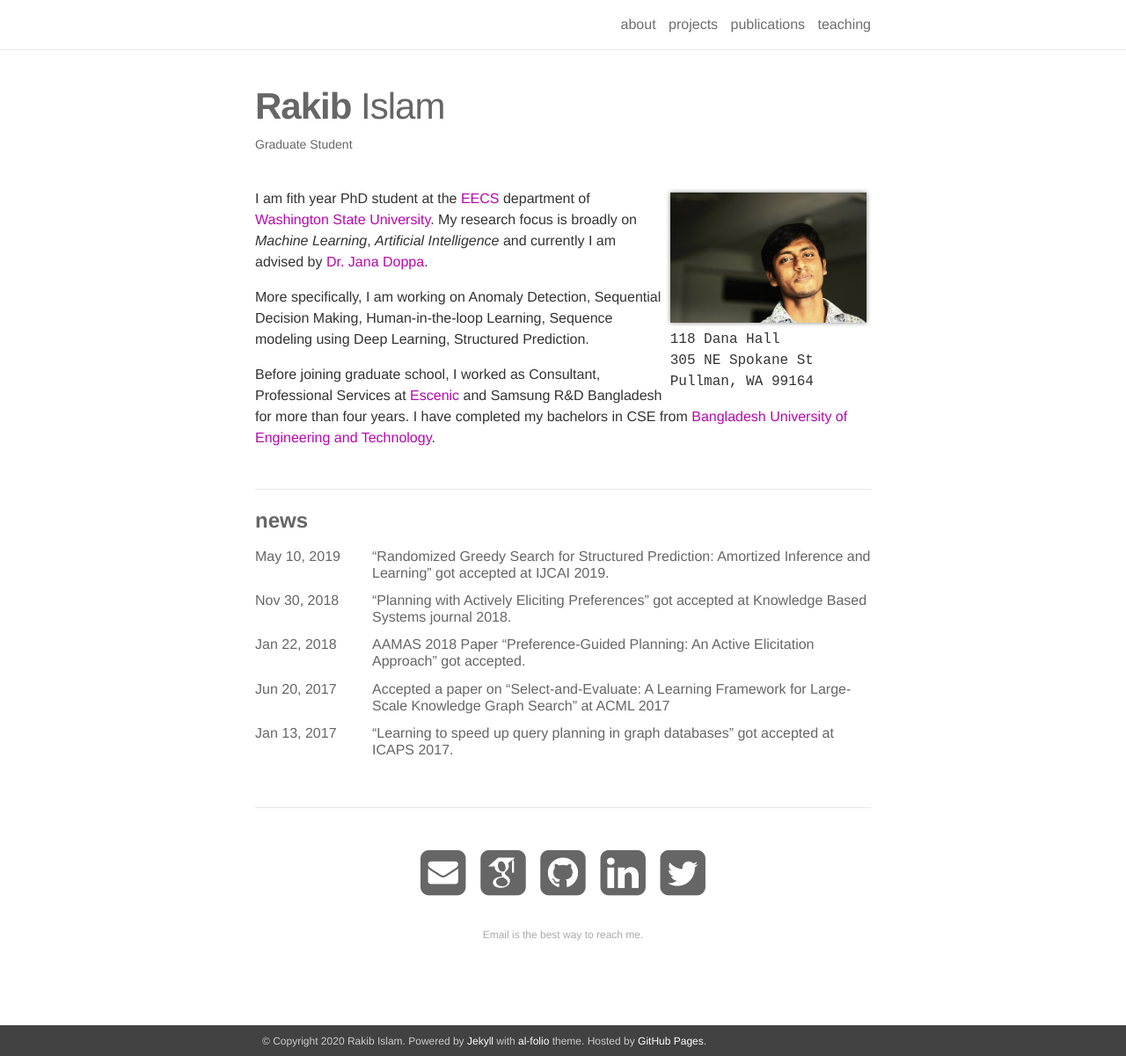
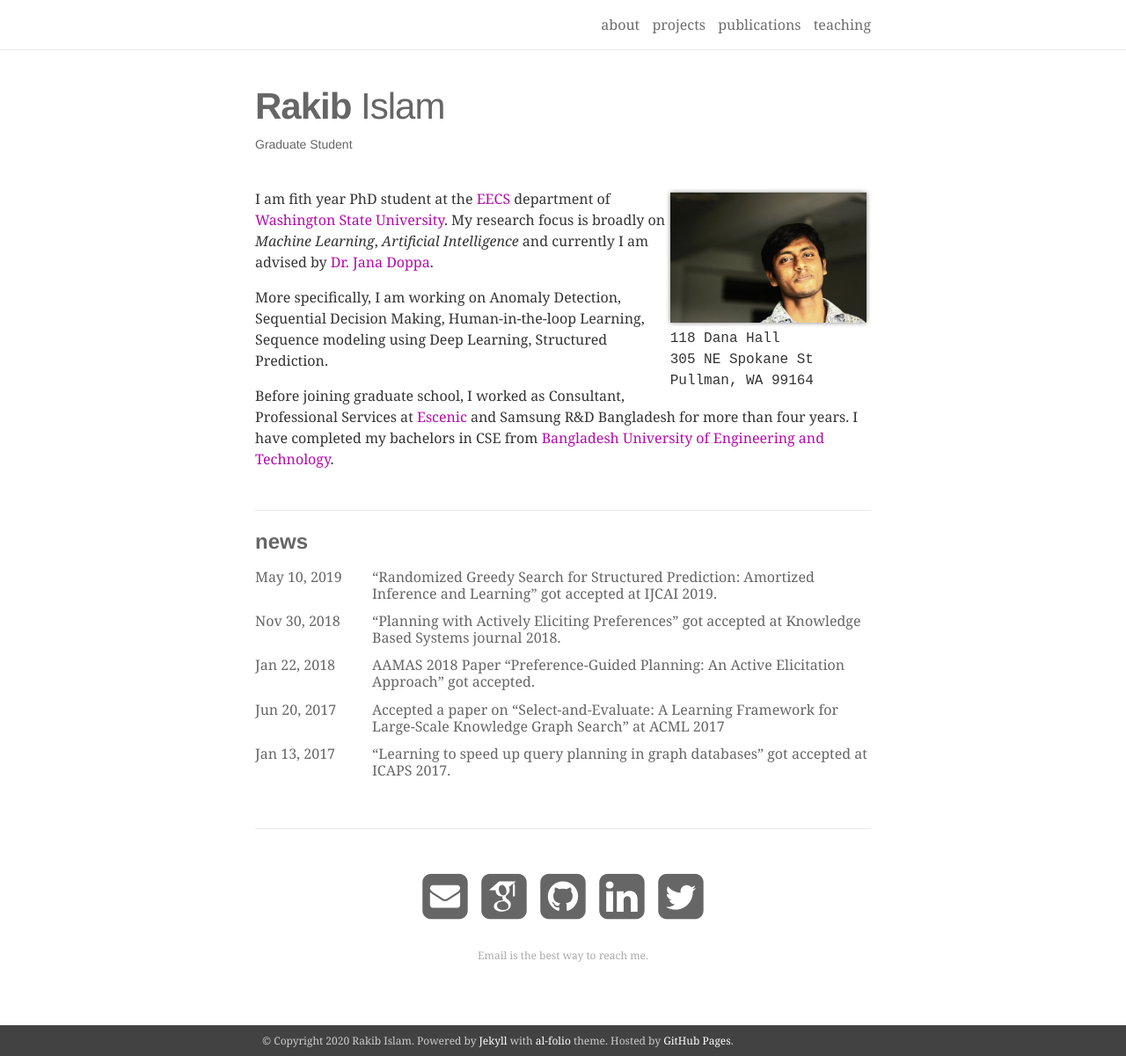
Before and after one commit to rislam/rislam.github.io, a Jekyll site: the page built from _pages/about.md, in a window 1280 px wide and 1201 px high. Shown: the whole window at 88% size. Built offline with Jekyll 4.4.1, drawn with Linux system fonts in a browser that asks for light colours; nearby versions of some CDN libraries; some web fonts are replaced; comment, search, counter and statistics services are not loaded.

Commit message:
font change

```diff
--- a/_sass/_variables.scss
+++ b/_sass/_variables.scss
@@ -5,7 +5,8 @@
 $base-font-size: 16px !default;
 $small-font-size:  0.875rem !default;
 $bold-font-weight: bold !default;
-$font-family: Helvetica, Arial, sans-serif !default;
+//$font-family: Helvetica, Arial, sans-serif !default;
+$font-family: 'Merriweather', 'PT Serif', Georgia, 'Times New Roman', serif !default;
 $line-height: 1.5 !default;
 $heading-font-family: Helvetica, sans-serif !default;
 $heading-font-weight: 900 !default;
```
